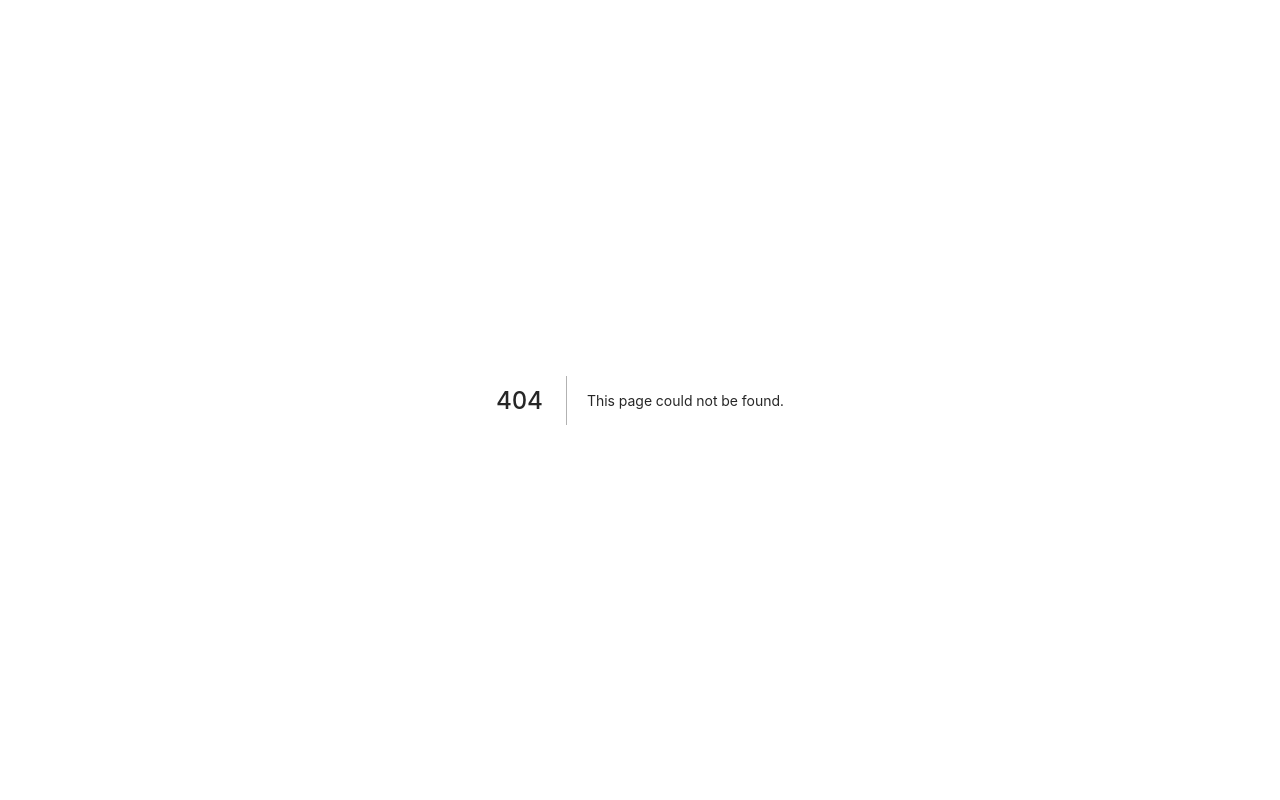
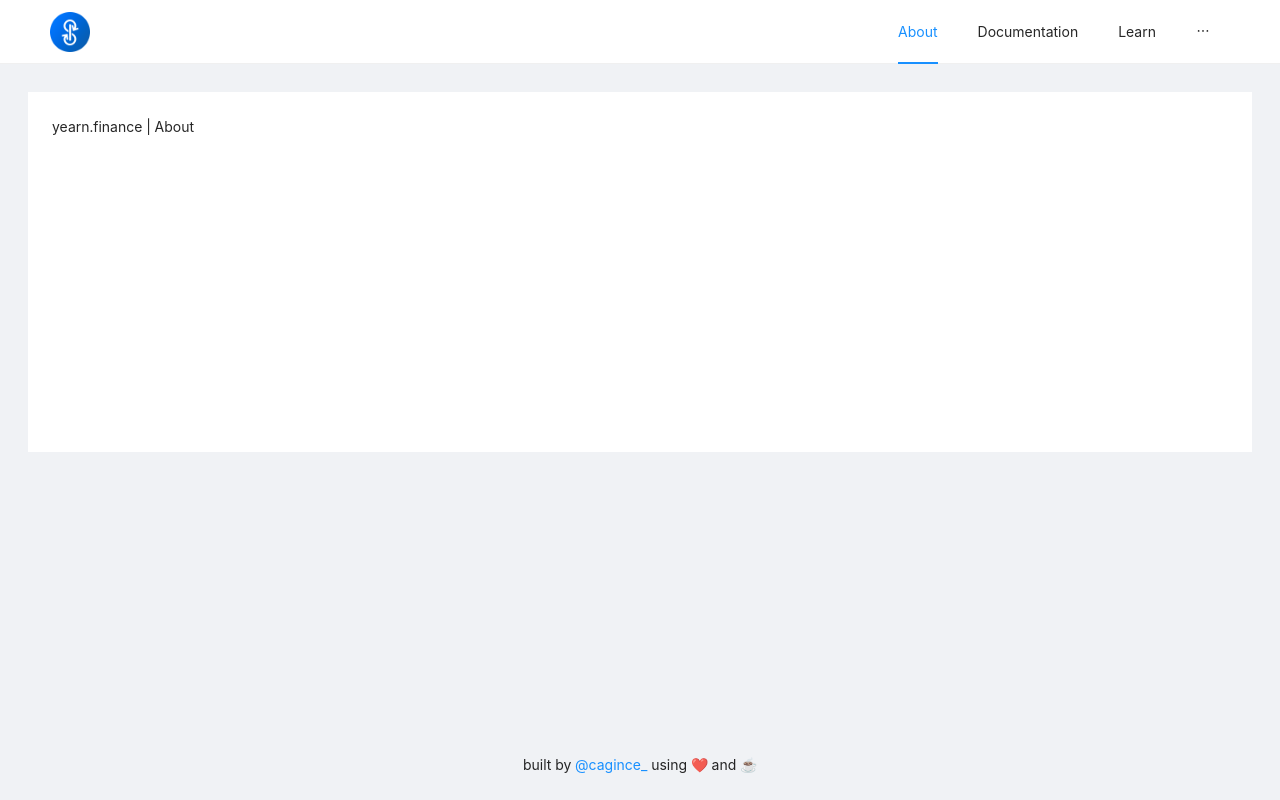
Before and after one commit to Cagince/yearn-dashboard, a Next.js app: page /about in a window 1280 px wide. Before the commit this address had no page. Built offline with nearby package versions, Linux system fonts and the light colour scheme.

Commit message:
added external links and placeholder for main pages

```diff
--- a/components/layout/index.js
+++ b/components/layout/index.js
@@ -1,5 +1,6 @@
 import { Layout } from 'antd';
 const { Header, Content, Footer } = Layout;
+import Link from 'next/link'
 import styled from 'styled-components';
 import { MainNavigationBar, ProductsNavigationBar } from './navigation';
 
@@ -14,6 +15,7 @@ const StyledHeader = styled(Header)`
 
 const StyledLogo = styled.img`
     height: 40px;
+    cursor: pointer;
 `;
 
 export const createPage = (Component, SubHeader) => () => {
@@ -22,7 +24,9 @@ export const createPage = (Component, SubHeader) => () => {
         <Layout style={{ minHeight: '100vh' }}>
             <Layout>
                 <StyledHeader>
-                    <StyledLogo src={"/yearn-logo.png"} alt="yearn-logo" />
+                    <Link href="/" as="/">
+                        <StyledLogo src={"/yearn-logo.png"} alt="yearn-logo" />
+                    </Link>
                     <MainNavigationBar />
                 </StyledHeader>
                 {SubHeader && <SubHeader />}
--- a/components/layout/navigation.js
+++ b/components/layout/navigation.js
@@ -14,15 +14,6 @@ const StyledProductsMenuWrapper = styled.div`
     padding: 0 8em;
 `;
 
-const Routes = [
-    { key: 'about', label: 'About', path: '/about' },
-    { key: 'documentation', label: 'Documentation', path: '/documentation' },
-    { key: 'learn', label: 'Learn', path: '/learn' },
-    { key: 'products', label: 'Products', path: '/producst/earn' },
-    { key: 'governance', label: 'Governance', path: '/gov' },
-];
-
-
 const ProductRoutes = [
     { key: 'earn', label: 'Earn', path: '/products/earn' },
     { key: 'zap', label: 'Zap', path: '/products/zap' },
@@ -30,14 +21,28 @@ const ProductRoutes = [
     { key: 'vaults', label: 'Vaults', path: '/products/vaults' },
 ];
 
+const Routes = [
+    { key: 'about', label: 'About', path: '/about' },
+    { key: 'documentation', label: 'Documentation', path: '/documentation', external: 'https://docs.yearn.finance/' },
+    { key: 'learn', label: 'Learn', path: '/learn', external: 'https://www.learnyearn.finance/' },
+    { key: 'products', label: 'Products', path: ProductRoutes[0].path },
+    { key: 'governance', label: 'Governance', path: '/gov', external: 'https://gov.yearn.finance/' },
+];
+
+
 const routeToMainKey = (path) => path.split('/')[1];
 const routeToProductKey = (path) => path.split('/')[2];
 
-const MenuItem = ({ key, label, path }) => (
+const MenuItem = ({ key, label, path, external }) => (
     <Item key={key}>
-        <Link href={path} as={path}>
-            <a>{label}</a>
-        </Link>
+        {external
+            ? <a {...{ href: external, target: '_blank' }}>{label}</a>
+            : (
+                <Link {...{ href: path, as: path }} >
+                    <a>{label}</a>
+                </Link>
+            )
+        }
     </Item>
 );
 
--- /dev/null
+++ b/pages/about.js
@@ -0,0 +1,10 @@
+import { createPage } from "../components/layout";
+
+function About() {
+    return (
+        <div>yearn.finance | About </div>
+    );
+}
+
+
+export default createPage(About);
--- a/pages/index.js
+++ b/pages/index.js
@@ -2,7 +2,7 @@ import { createPage } from "../components/layout";
 
 function Home() {
   return (
-    <div>yearn.finance</div>
+    <div>yearn.finance index page</div>
   );
 }
 
```
